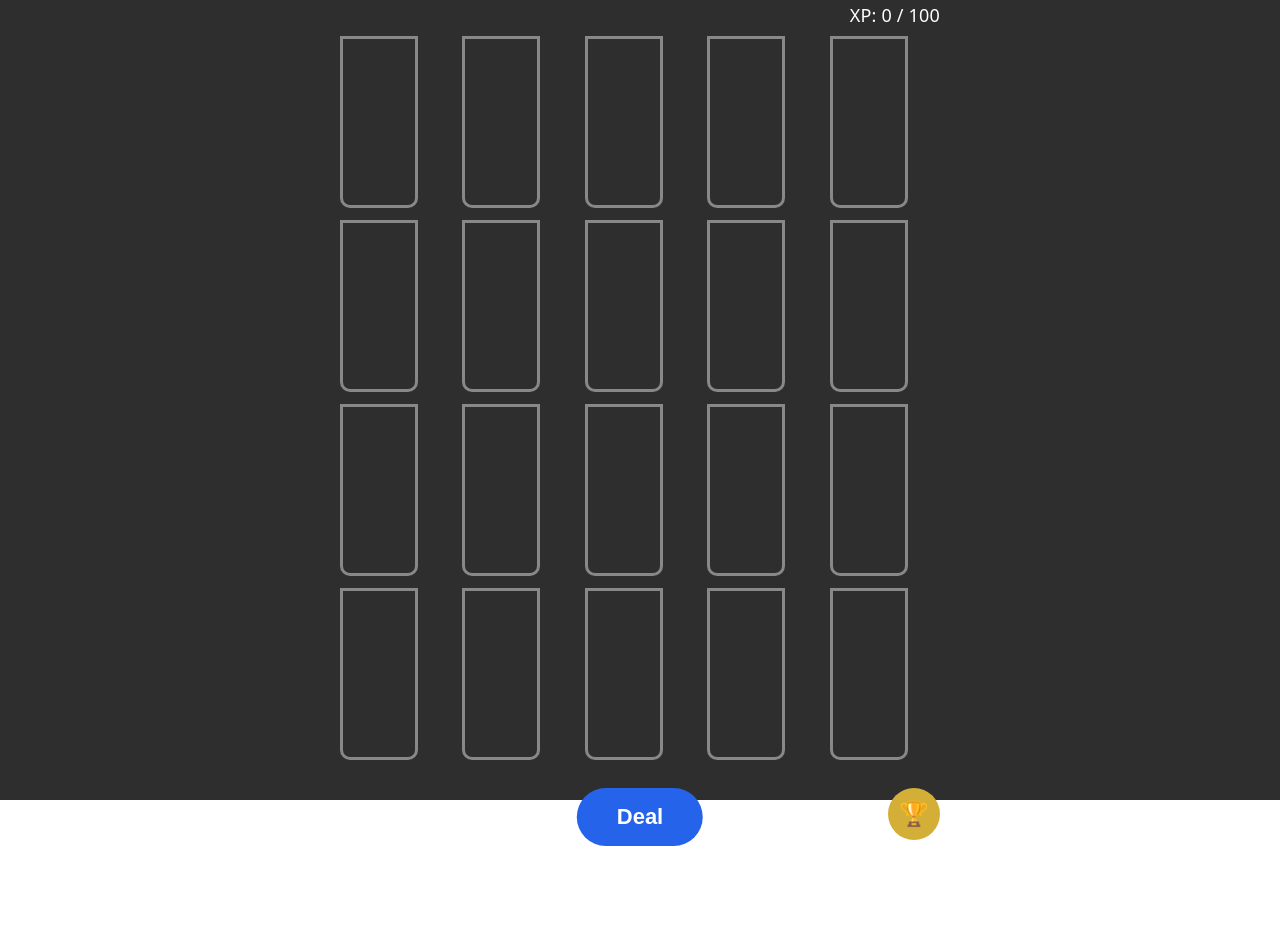
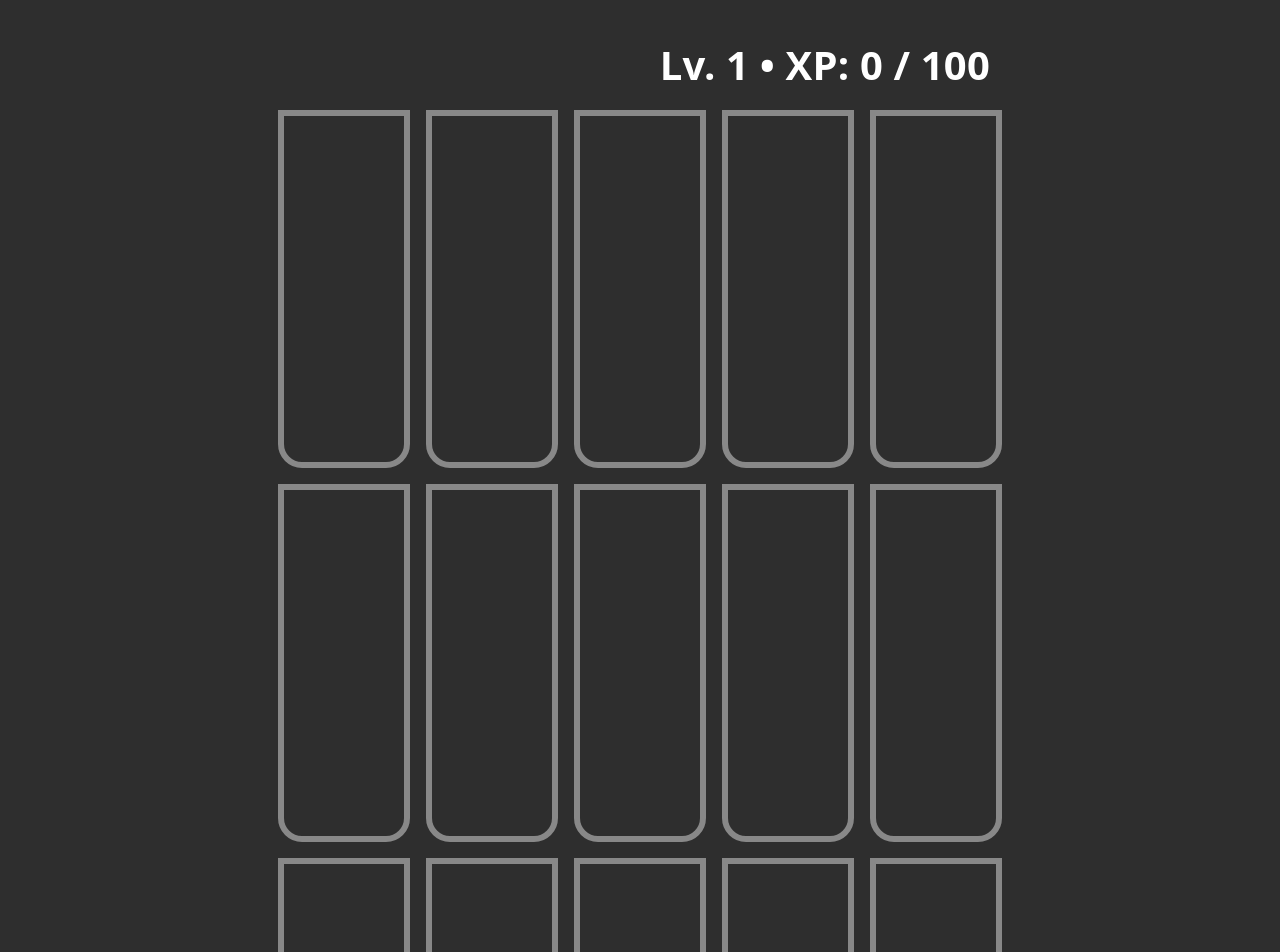
Before and after one commit to daedalias/Coin-Sort, a React (Vite) app: page / in a window 1280 px wide. Shown: the top 952 px of the page. Before the commit the page ends 848 px from the top, so only its background shows below. Built offline with nearby package versions, Linux system fonts and the light colour scheme.

Commit message:
final tweaks

```diff
--- a/index.html
+++ b/index.html
@@ -20,7 +20,10 @@
 
 <link rel="apple-touch-icon" href="/Coin-Sort/icon-192.png"
 />
-
+<meta
+  name="viewport"
+  content="width=device-width, initial-scale=1, maximum-scale=1, user-scalable=no"
+/>
   <title>Coin Sort</title>
 </head>
   <body>
--- a/src/App.css
+++ b/src/App.css
@@ -1,4 +1,19 @@
 body {
     margin: 0;
     font-family: system-ui, sans-serif;
+
 }
+html,
+body,
+#root {
+  min-height: 100svh;
+  background: #2e2e2e;
+}
+html,
+body,
+#root {
+  overflow: hidden;
+}
+body {
+  touch-action: manipulation;
+}
--- a/src/App.tsx
+++ b/src/App.tsx
@@ -29,25 +29,31 @@ useEffect(() => {
     saveGame(state)
 
 }, [state])
+const tubeWidth = 120
+
+const tubeHeight = 340
+
+
 return (
 
     <div
         style={{
-            height: "100vh",
+           minHeight: "100svh",
             background: "#2e2e2e",
             color: "white",
            display: "flex",
 flexDirection: "column",
-            justifyContent: "center",
+justifyContent: "flex-start",
 alignItems: "center",
-            gap: "16px"
+paddingTop: "32px",
+            gap: "12px"
         }}
     >
 
  <div
     style={{
         width: "100%",
-        maxWidth: "700px",
+
         display: "flex",
         justifyContent: "flex-end",
         marginBottom: "8px"
@@ -59,8 +65,8 @@ return (
 
 <div
     style={{
-        width: "95vw",
-maxWidth: "600px",
+      width: "100%",
+maxWidth: "700px",
 
     }}
 >
@@ -69,21 +75,22 @@ maxWidth: "600px",
     style={{
         display: "flex",
         justifyContent: "flex-end",
-            marginBottom: "8px"
+        width: "100%",
+        marginBottom: "32px"
     }}
 >
 
         <div
             style={{
+                fontSize: "40px",
+fontWeight: "bold",
                 textAlign: "right"
             }}
         >
 
            <div>
     Lv. {state.level}
-            </div>
-
-            <div>
+    {" • "}
     XP: {state.xp} / {xpNeededForLevel(state.level)}
 </div>
 
@@ -95,8 +102,9 @@ maxWidth: "600px",
     style={{
         display: "grid",
         gridTemplateColumns:
-                "repeat(5, 1fr)",
-            gap: "12px"
+            "repeat(5, auto)",
+            justifyContent: "center",
+        gap: "16px"
     }}
 >
 
@@ -107,9 +115,15 @@ maxWidth: "600px",
     key={tube.id}
     index={index}
     coins={tube.coins}
+
+    tubeWidth={tubeWidth}
+
+    tubeHeight={tubeHeight}
+
     selected={
         state.selectedTubeIndex === index
     }
+
     selectedCoinCount={
         state.selectedTubeIndex === index
             ? pickupCount(
@@ -118,6 +132,7 @@ maxWidth: "600px",
             )
             : 0
     }
+
     onClick={() =>
         dispatch({
             type: "TAP_TUBE",
@@ -142,7 +157,7 @@ maxWidth: "600px",
 maxWidth: "600px",
         position: "relative",
         height: "60px",
-        marginTop: "12px"
+        marginTop: "50px"
     }}
 >
 
@@ -158,8 +173,9 @@ maxWidth: "600px",
             transform:
                 "translateX(-50%)",
 
-            padding: "16px 40px",
-            fontSize: "22px",
+           padding: "32px 72px",
+
+fontSize: "48px",
             fontWeight: "bold",
 
             borderRadius: "999px",
@@ -180,17 +196,17 @@ maxWidth: "600px",
         }
         style={{
             position: "absolute",
-            right: 0,
+            right: -60,
 
-            width: "52px",
-            height: "52px",
+            width: "120px",
+            height: "120px",
 
             borderRadius: "999px",
             border: "none",
 
             background: "#d4af37",
 
-            fontSize: "24px",
+            fontSize: "48px",
             cursor: "pointer"
         }}
     >
--- a/src/components/CoinView.tsx
+++ b/src/components/CoinView.tsx
@@ -5,7 +5,12 @@ export interface CoinViewProps {
     value: number
 
     lifted: boolean
+
+    coinWidth: number
+
+    coinHeight: number
 }
+
 
 export function CoinView(
     props: CoinViewProps
@@ -24,14 +29,14 @@ transform:
 
 transition:
     "transform 0.15s ease",
-               width: "100%",
-maxWidth: "60px",
+              width: `${props.coinWidth}px`,
 
-height: "14px",
+height: `${props.coinHeight}px`,
+
 
                 background: color,
 
-                borderRadius: "5px",
+                borderRadius: "8px",
 
                 display: "flex",
 
@@ -41,12 +46,12 @@ height: "14px",
 
                 color: "white",
 
-                fontSize: "12px",
+                fontSize: "24px",
 
                 fontWeight: "bold",
                textShadow: `
-    0 0 2px rgba(0,0,0,0.9),
-    0 0 4px rgba(0,0,0,0.6)
+    0 0 6px rgba(0,0,0,0.9),
+    0 0 8px rgba(0,0,0,0.6)
 `,
             }}
         >
--- a/src/components/TubeView.tsx
+++ b/src/components/TubeView.tsx
@@ -1,7 +1,6 @@
 import type { Coin } from "../game/Coin"
 
 import { CoinView } from "./CoinView"
-
 export interface TubeViewProps {
 
     coins: Coin[]
@@ -12,8 +11,13 @@ export interface TubeViewProps {
 
     selectedCoinCount: number
 
+    tubeWidth: number
+
+    tubeHeight: number
+
     onClick: () => void
 }
+
 
 export function TubeView(
     props: TubeViewProps
@@ -24,13 +28,11 @@ export function TubeView(
        <div
     onClick={props.onClick}
             style={{
-                width: "18vw",
-maxWidth: "72px",
-minWidth: "50px",
-                height: "160px",
+                width: `${props.tubeWidth}px`,
+height: `${props.tubeHeight}px`,
 
-border: "3px solid #888",
-borderRadius: "0 0 10px 10px",
+border: "6px solid #888",
+borderRadius: "0 0 24px 24px",
 
                 display: "flex",
 
@@ -57,6 +59,13 @@ borderRadius: "0 0 10px 10px",
         )
     }
 
+    coinWidth={
+        props.tubeWidth * 0.92
+    }
+
+    coinHeight={
+        props.tubeWidth * 0.27
+    }
 />
     )
 )}
```
Lines whose indentation alone changed are shown as unchanged.
